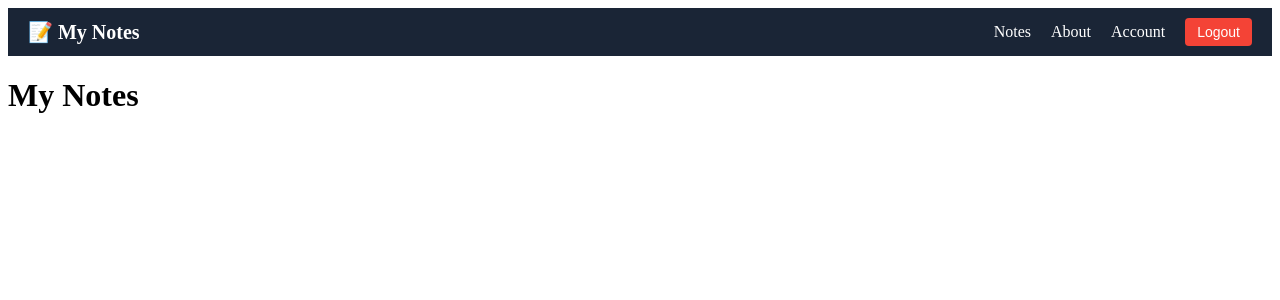
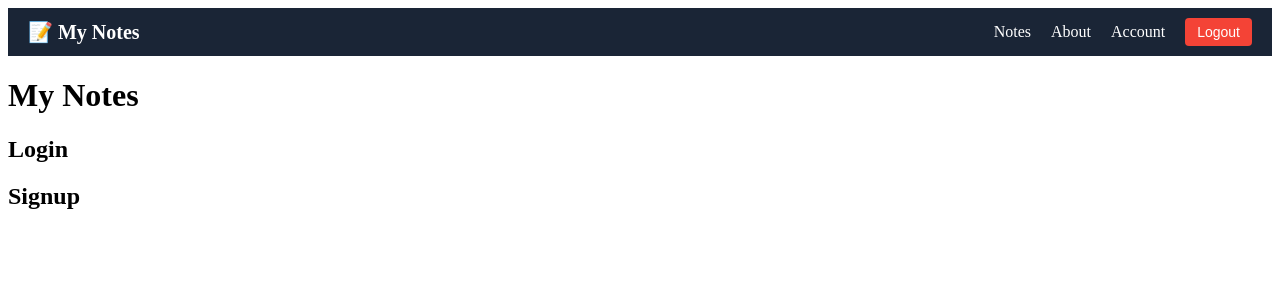
Before and after one commit to Pujarani06052001/Notes-App, a Next.js app: page / in a window 1280 px wide. Shown: the top 300 px of the page. Built offline with nearby package versions, Linux system fonts and the light colour scheme.

Commit message:
Added header login/signup page

```diff
--- a/app/page.js
+++ b/app/page.js
@@ -1,9 +1,13 @@
 import Header from "../components/Header";
+import LoginForm from "@/components/LoginForm";
+import SignupForm from "@/components/SignupForm";
 export default function Home() {
   return (
     <div>
       <Header />
       <h1>My Notes</h1>
+      <LoginForm />
+      <SignupForm />
     </div>
 
   );
--- a/components/Header.js
+++ b/components/Header.js
@@ -1,4 +1,3 @@
-// components/Header.js
 import Link from 'next/link';
 
 export default function Header() {
--- /dev/null
+++ b/components/LoginForm.js
@@ -0,0 +1,7 @@
+export default function LoginForm() {
+    return (
+        <h2>Login</h2>
+
+    )
+
+}
--- /dev/null
+++ b/components/SignupForm.js
@@ -0,0 +1,7 @@
+export default function LoginForm() {
+    return (
+        <h2>Signup</h2>
+
+    )
+
+}
```
